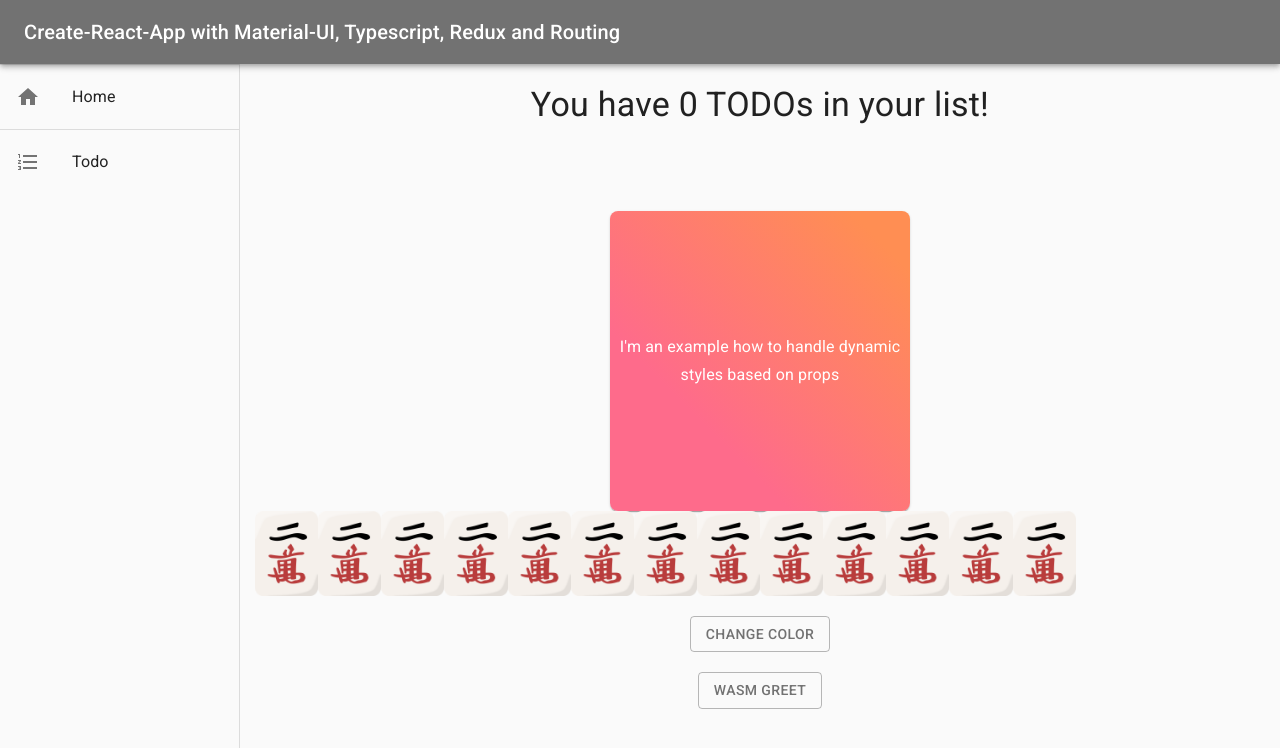
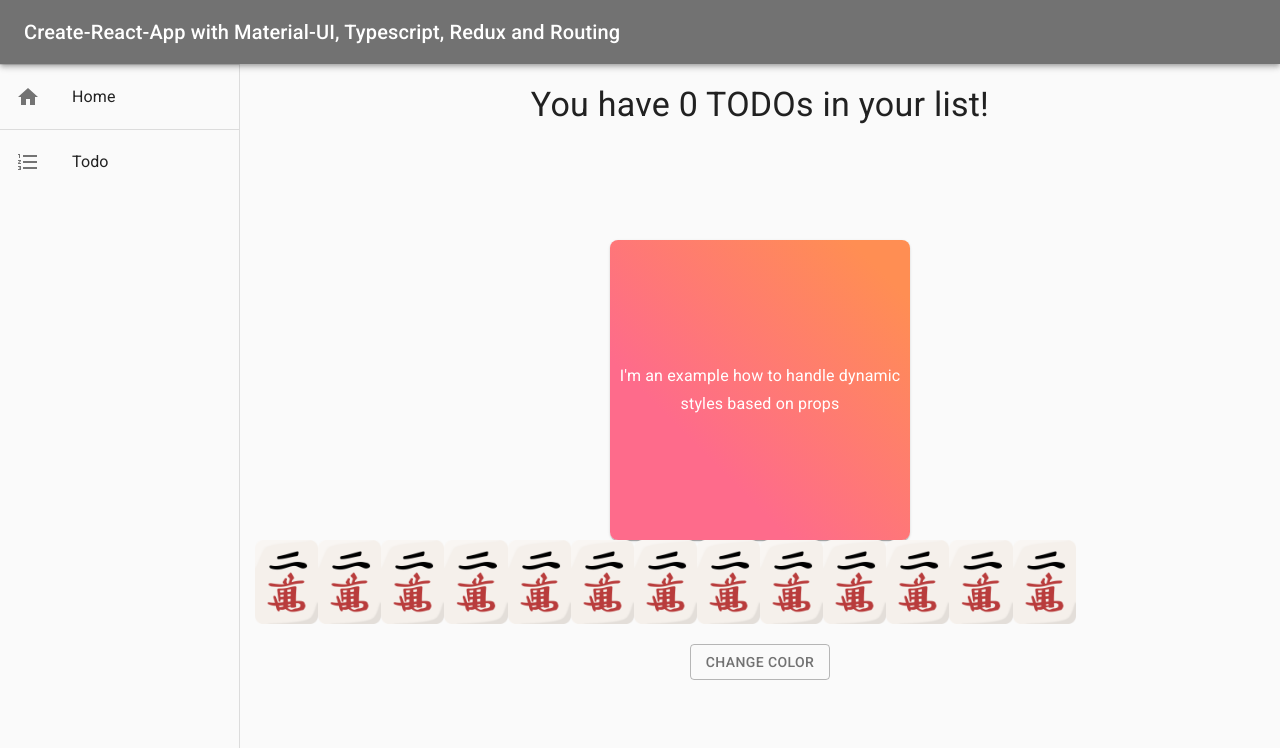
Before and after one commit to arsdragonfly/peenix, a React (Create React App) app: page / in a window 1280 px wide. Shown: the top 748 px of the page. Built offline with nearby package versions, Linux system fonts and the light colour scheme.

Commit message:
remove WASM for now

```diff
--- a/package.json
+++ b/package.json
@@ -17,8 +17,7 @@
 		"redux-logger": "3.0.6",
 		"redux-persist": "6.0.0",
 		"redux-thunk": "2.3.0",
-		"typescript": "3.7.4",
-		"riichi-tools-rs-wasm": "file:../riichi-tools-rs-wasm/pkg"
+		"typescript": "3.7.4"
 	},
 	"scripts": {
 		"start": "react-app-rewired start",
--- a/src/pages/HomePage.tsx
+++ b/src/pages/HomePage.tsx
@@ -7,7 +7,7 @@ import { RootState } from "../reducers";
 import TileBox from "../components/Tile";
 import { Tile } from "../model/tile";
 import HandBox from "../components/Hand";
-import * as wasm from "riichi-tools-rs-wasm"
+// import * as wasm from "riichi-tools-rs-wasm"
 
 export function HomePage() {
 	const classes = useStyles();
@@ -27,7 +27,7 @@ export function HomePage() {
 	const onButtonClick = () =>
 		setBoxColor(boxColor === "red" ? "blue" : "red");
 
-	const onWasmClick = () => wasm.greet();
+	// const onWasmClick = () => wasm.greet();
 
 	return (
 		<div className={classes.root}>
@@ -44,14 +44,6 @@ export function HomePage() {
 					color="primary"
 				>
 					Change Color
-				</Button>
-				<Button
-					className={classes.button}
-					onClick={onWasmClick}
-					variant="outlined"
-					color="primary"
-				>
-					WASM greet
 				</Button>
 			</div>
 		</div>
```
